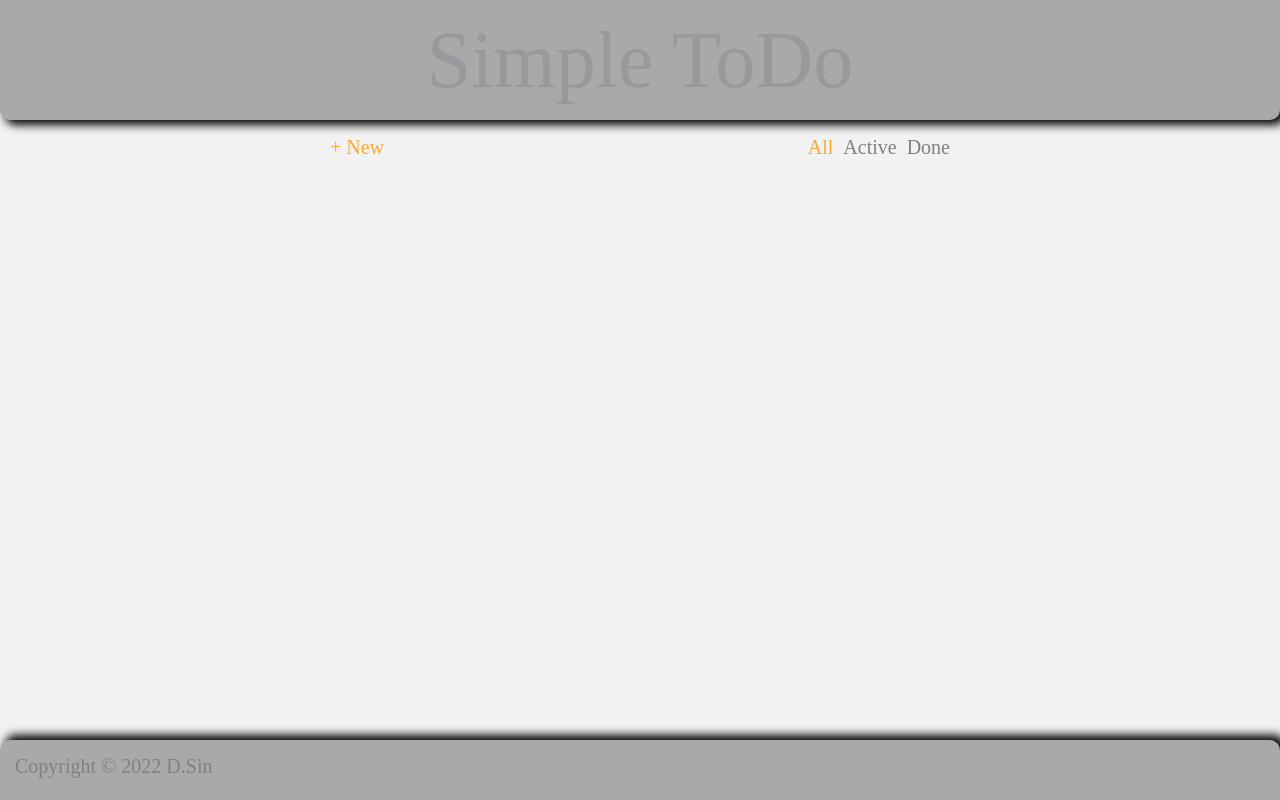
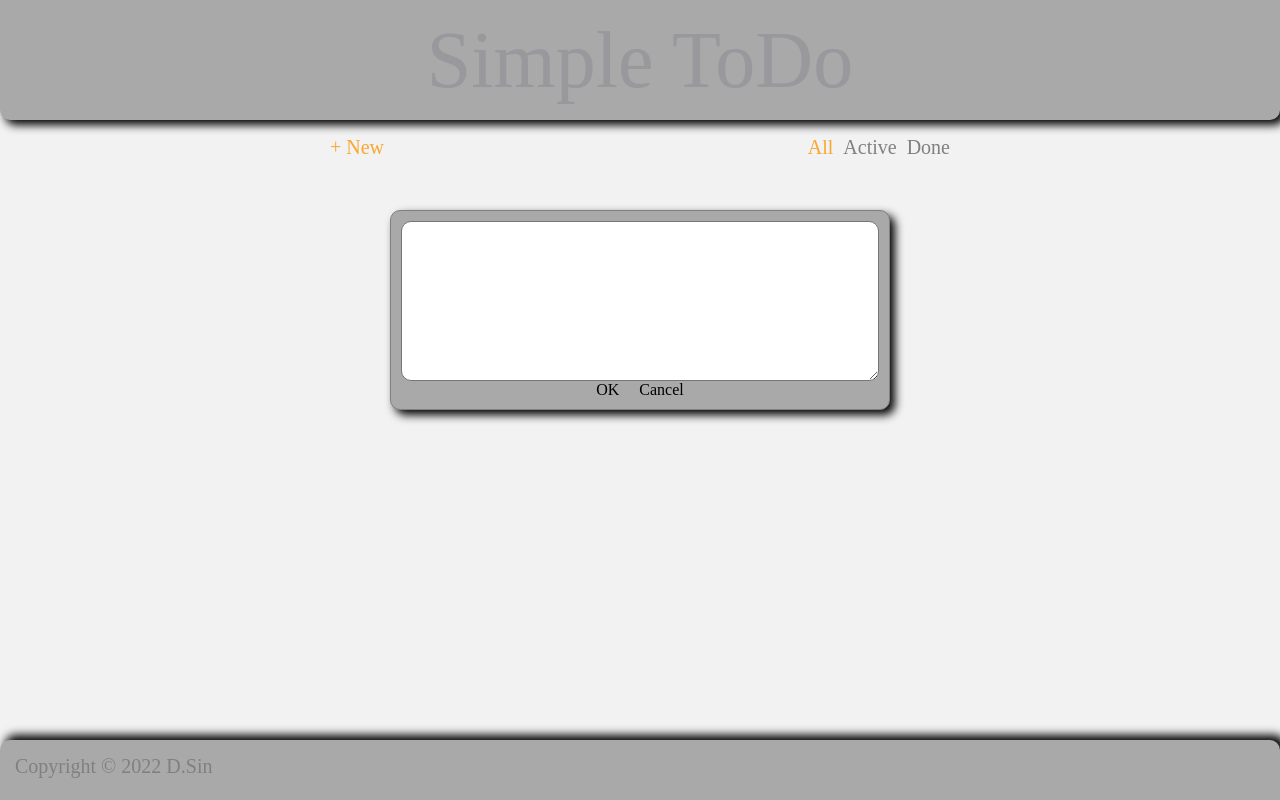
Before and after one commit to DmitrySinyapkin/simple-todo, a React (Create React App) app in the folder simple-todo/: page / in a window 1280 px wide. Both pictures are taken after a click on the element "+ New". Built offline with nearby package versions, Linux system fonts and the light colour scheme.

Commit message:
Добавлены компоненты таска и ввода

```diff
--- a/simple-todo/src/App.css
+++ b/simple-todo/src/App.css
@@ -5,6 +5,12 @@ header {
   position: fixed;
   top: 0;
   left: 0;
+}
+
+main {
+  width: 50%;
+  margin: 0 auto;
+  padding-top: 210px;
 }
 
 footer {
--- a/simple-todo/src/App.js
+++ b/simple-todo/src/App.js
@@ -2,19 +2,47 @@ import './App.css';
 import Header from './components/Header/Header';
 import Footer from './components/Footer/Footer';
 import Menu from './components/Menu/Menu';
+import InputModal from './components/InputModal/InputModal';
+import { useState } from 'react';
 
 function App() {
+  const [tasks, setTasks] = useState(localStorage.getItem('tasks') ? JSON.parse(localStorage.getItem('tasks')) :[]);
+  const [filteredTasks, setFilteredTasks] = useState([]);
+  const [newTask, setNewTask] = useState(false);
+  const [editTask, setEditTask] = useState(false);
+
+  const handleNewClick = () => {
+    setNewTask(true);
+  }
+
+  const closeModal = () => {
+    if (newTask) {
+      setNewTask(false);
+    } else if (editTask) {
+      setEditTask(false);
+    }
+  }
+
   return (
     <div className="App">
       <header className="App-header">
         <Header />
-        <Menu />
+        <Menu
+          newHandler={handleNewClick}
+        />
       </header>
       <main>
       </main>
       <footer>
         <Footer />
       </footer>
+      {newTask && <InputModal
+                    isOpen={newTask}
+                    startText=""
+                    //textHandler={}
+                    closeHandler={closeModal}
+                  />
+      }
     </div>
   );
 }
--- /dev/null
+++ b/simple-todo/src/components/InputModal/InputModal.css
@@ -0,0 +1,53 @@
+.input {
+  position: fixed;
+  width: 100vw;
+  height: 100vh;
+  top: 0;
+  left: 0;
+  display: none;
+}
+.input__wrapper {
+  width: 500px;
+  height: 25vh;
+  margin: 210px auto;
+  padding: 10px;
+  background: darkgray;
+  border: 1px solid gray;
+  border-radius: 10px;
+  box-shadow: 5px 5px 10px black;
+  display: flex;
+  flex-direction: column;
+  justify-content: space-between;
+  align-items: center;
+  z-index: 200;
+}
+.input__wrapper textarea {
+  width: 100%;
+  height: 20vh;
+  border-radius: 10px;
+  font-size: 20px;
+}
+.input__wrapper .input__buttons ul {
+  padding: 0 10px;
+  list-style: none;
+  display: flex;
+  gap: 20px;
+}
+.input__wrapper .input__buttons ul li {
+  color: black;
+  cursor: pointer;
+}
+.input__wrapper .input__buttons ul li:hover {
+  color: #f9a82f;
+}
+@media (max-width: 500px) {
+  .input__wrapper {
+    width: 100%;
+  }
+}
+.input_open {
+  display: flex;
+  flex-direction: column;
+  justify-content: space-between;
+  align-content: center;
+}
--- /dev/null
+++ b/simple-todo/src/components/InputModal/InputModal.jsx
@@ -0,0 +1,26 @@
+import React, { useState } from "react";
+import './InputModal.css';
+
+const InputModal = ({isOpen, startText, textHandler, closeHandler}) => {
+    const [text, setText] = useState(startText);
+
+    const handleChange = (e) => {
+        setText(e.target.value);
+    }
+
+    return (
+        <div className={`input ${isOpen && 'input_open'}`}>
+            <div className="input__wrapper">
+                <textarea value={text} onChange={handleChange} />
+                <div className="input__buttons">
+                    <ul>
+                        <li className="input__button" onClick={textHandler}>OK</li>
+                        <li className="input__button" onClick={closeHandler}>Cancel</li>
+                    </ul>
+                </div>
+            </div>
+        </div>
+    );
+}
+
+export default InputModal;
--- /dev/null
+++ b/simple-todo/src/components/InputModal/InputModal.less
@@ -0,0 +1,60 @@
+.input {
+    position: fixed;
+    width: 100vw;
+    height: 100vh;
+    top: 0;
+    left: 0;
+
+    display: none;
+
+    &__wrapper {
+        width: 500px;
+        height: 25vh;
+        margin: 210px auto;
+        padding: 10px;
+        background: darkgray;
+        border: 1px solid gray;
+        border-radius: 10px;
+        box-shadow: 5px 5px 10px black;
+
+        display: flex;
+        flex-direction: column;
+        justify-content: space-between;
+        align-items: center;
+        z-index: 200;
+
+        textarea {
+            width: 100%;
+            height: 20vh;
+            border-radius: 10px;
+            font-size: 20px;
+        }
+
+        .input__buttons ul {
+            padding: 0 10px;
+            list-style: none;
+            display: flex;
+            gap: 20px;
+
+            li {
+                color: black;
+                cursor: pointer;
+            }
+
+            li:hover {
+                color: #f9a82f;
+            }
+        }
+
+        @media (max-width: 500px) {
+            width: 100%;
+        }
+    }
+
+    &_open {
+        display: flex;
+        flex-direction: column;
+        justify-content: space-between;
+        align-content: center;
+    }
+}
--- a/simple-todo/src/components/Menu/Menu.jsx
+++ b/simple-todo/src/components/Menu/Menu.jsx
@@ -1,24 +1,27 @@
 import React, { useState } from "react";
 import './Menu.css';
 
-const Menu = (props) => {
+const Menu = ({newHandler, allHandler, activeHandler, doneHandler}) => {
     const [active, setActive] = useState('all');
 
     const handleAllClick = () => {
         setActive('all');
+        allHandler();
     }
 
     const handleActiveClick = () => {
         setActive('active');
+        activeHandler();
     }
 
     const handleDoneClick = () => {
         setActive('done');
+        doneHandler();
     }
 
     return (
         <div className="menu">
-            <div className="menu__new">+ New</div>
+            <div className="menu__new" onClick={newHandler}>+ New</div>
             <div className="menu__filter">
                 <ul>
                     <li className={`menu__item ${active === 'all' && 'current'}`} onClick={handleAllClick}>All</li>
```
Also changed, not shown: simple-todo/src/components/CrossButton/CrossButton.css (added, +23 -0 lines), simple-todo/src/components/CrossButton/CrossButton.jsx (added, +12 -0 lines), simple-todo/src/components/CrossButton/CrossButton.less (added, +26 -0 lines), simple-todo/src/components/Task/Task.css (added, +24 -0 lines), simple-todo/src/components/Task/Task.jsx (added, +20 -0 lines), simple-todo/src/components/Task/Task.less (added, +28 -0 lines).
